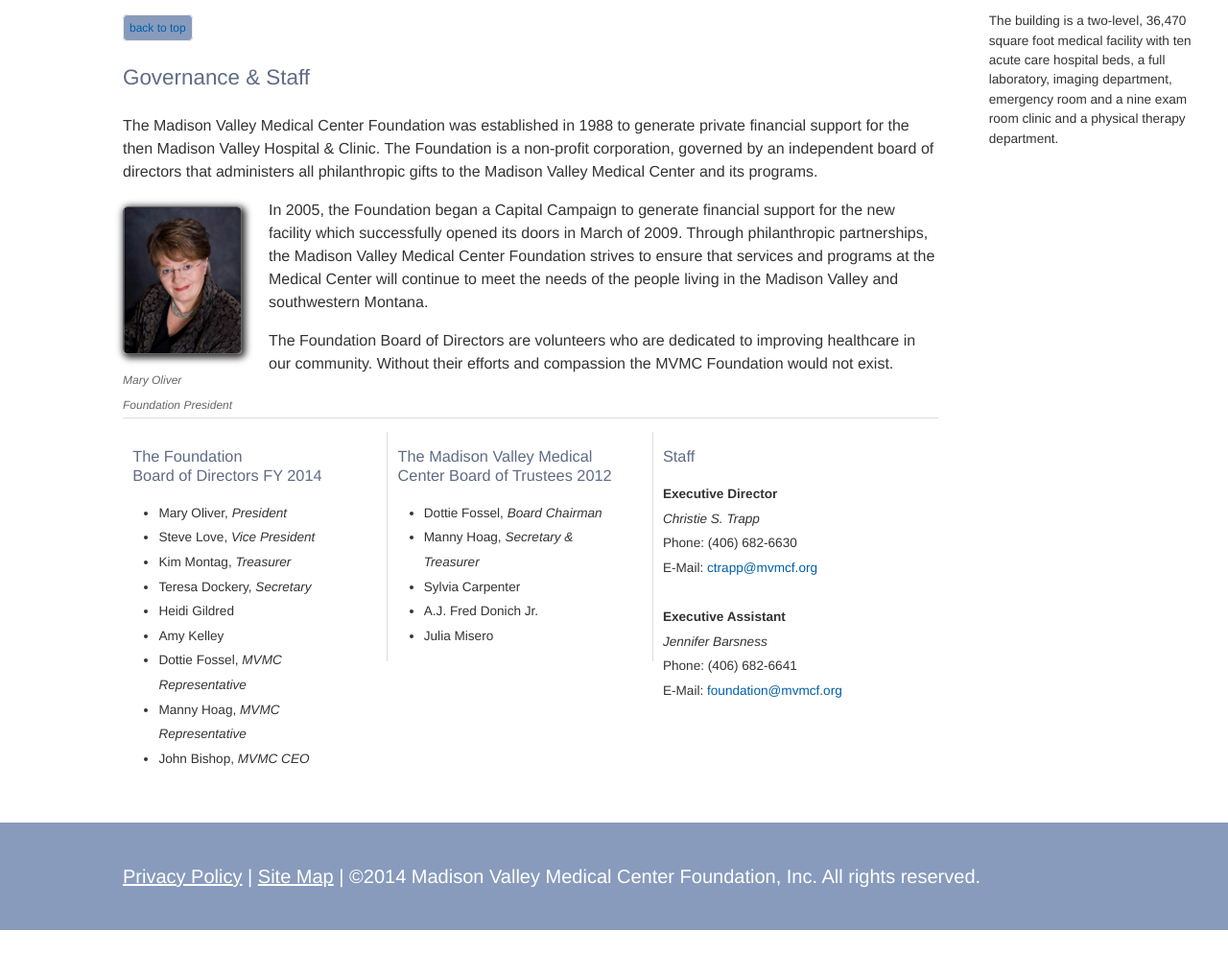
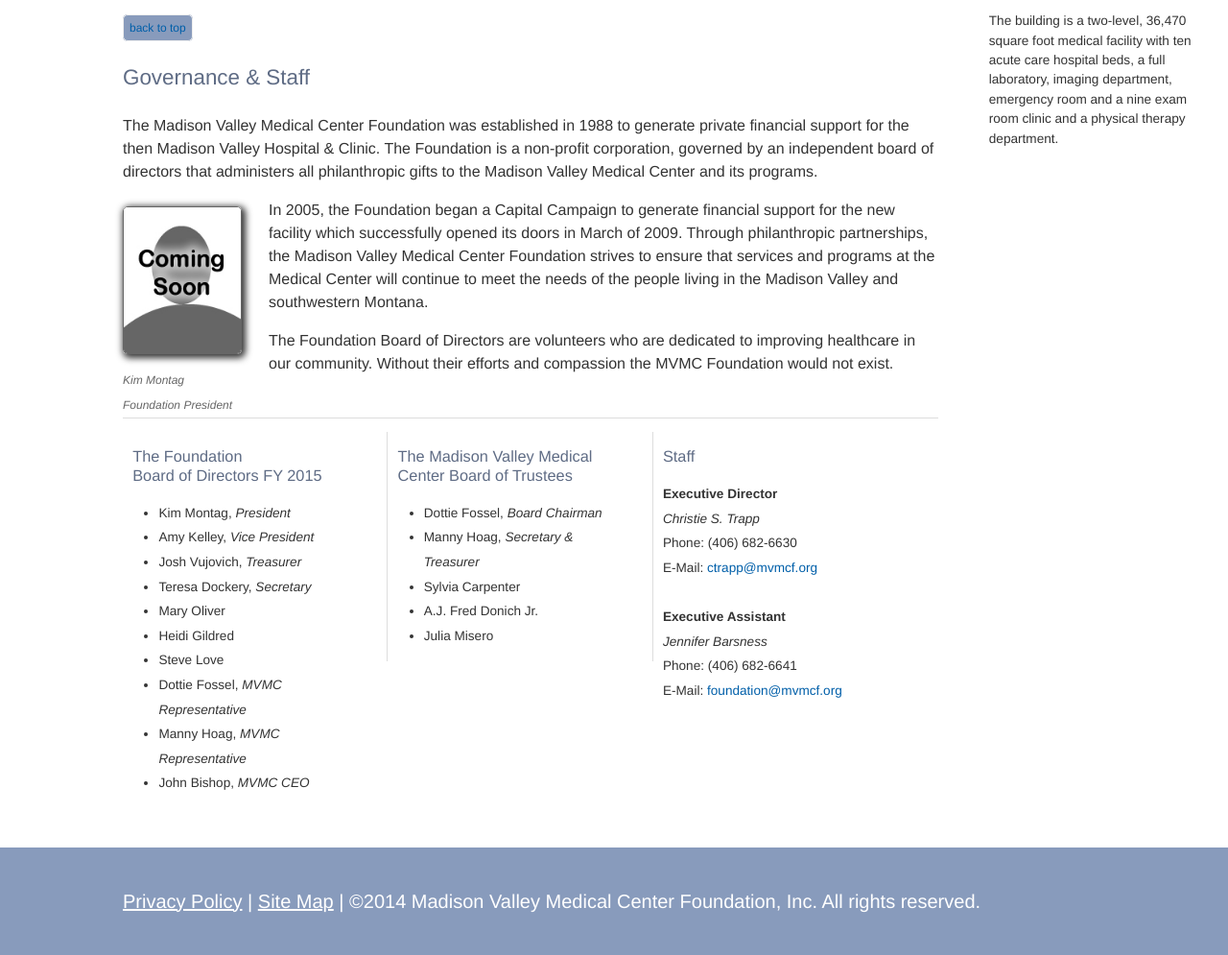
Before and after one commit to polarbeardesign/mvmcf, a PHP site: page /aboutus.php in a window 1280 px wide. Shown: the part 903-1898 px from the top of the page at 96% size. Before the commit the page ends 1872 px from the top, so only its background shows below. Run offline with PHP 8.4, Linux system fonts and the light colour scheme.

Commit message:
updates to governance and bio

```diff
--- a/aboutus.php
+++ b/aboutus.php
@@ -43,7 +43,7 @@
 <p>The Madison Valley Medical Center Foundation was established in 1988 to generate private financial support for the then Madison Valley Hospital &amp; Clinic. The Foundation is a non-profit corporation, governed by an independent board of directors that administers all philanthropic gifts to the Madison Valley Medical Center and its programs.</p>
 
 <div class="cell">
-  <img src="photos/mary_oliver_color_sm.jpg" alt="Mary Oliver, President" class="head-shot" /><div class="picture-title">Mary Oliver<br />Foundation President</div>
+  <img src="photos/coming_soon.jpg" alt="Coming Soon" class="head-shot" /><div class="picture-title">Kim Montag<br />Foundation President</div>
 </div>
 <p>In 2005, the Foundation began a Capital Campaign to generate financial support for the new facility which successfully opened its doors in March of 2009. Through philanthropic partnerships, the Madison Valley Medical Center Foundation strives to ensure that services and programs at the Medical Center will continue to meet the needs of the people living in the Madison Valley and southwestern Montana.</p>
 
@@ -51,21 +51,22 @@
 
 <div class="row" style="min-width: 750px; font-size: 0.85em; border-top: 1px solid #ddd; padding-top: 1em;">
   <div class="cell" style="width: 30%; min-width: 225px; padding: 0 0.75em;">
-   <h3>The Foundation<br />Board of Directors FY 2014</h3>
+   <h3>The Foundation<br />Board of Directors FY 2015</h3>
    <ul>
-     <li>Mary Oliver, <em>President</em></li>
-     <li>Steve Love, <em>Vice President</em></li>
-     <li>Kim Montag, <em>Treasurer</em></li>
+     <li>Kim Montag, <em>President</em></li>
+     <li>Amy Kelley, <em>Vice President</em></li>
+     <li>Josh Vujovich, <em>Treasurer</em></li>
      <li>Teresa Dockery, <em>Secretary</em></li>
+     <li>Mary Oliver</li>
      <li>Heidi Gildred</li>
-     <li>Amy Kelley</li>
+     <li>Steve Love</li>
      <li>Dottie Fossel, <em>MVMC Representative</em></li>
-     <li>Manny Hoag, <em>MVMC Representative</em> </li>
+     <li>Manny Hoag, <em>MVMC Representative</em></li>
      <li>John Bishop, <em>MVMC CEO</em></li>
     </ul>
   </div>
   <div class="cell" style="width: 30%; min-width: 225px; padding: 0 0.75em; border-left: 1px solid #ddd; border-right: 1px solid #ddd;">
-    <h3>The Madison Valley Medical Center Board of Trustees 2012</h3>
+    <h3>The Madison Valley Medical Center Board of Trustees</h3>
     <ul>
       <li>Dottie Fossel, <em>Board Chairman</em></li>
       <li>Manny Hoag,<em> Secretary &amp; Treasurer</em></li>
--- a/contactus.php
+++ b/contactus.php
@@ -48,7 +48,9 @@
 Phone: (406) 682-6630<br />
 E-Mail: <a href="mailto:ctrapp@mvmcf.org">ctrapp@mvmcf.org</a></p>
 
-<p>Christie joined the Madison Valley Medical Center Foundation in the Winter of 2010, bringing her 20 years of experience in nonprofit and business management to the organization. Prior to joining the Foundation, Christie helped to build the impact and long-term sustainability of a Texas nonprofit, Habitat for Humanity, dedicated to low-income families, was active in the development of the 2030 Comprehensive Plan of her adopted community Georgetown, TX, and assisted global technology companies to communicate their value across U.S., Asian and European markets. In so doing, Christie gained the ability to work with diverse constituencies and forge local and global partnerships to bring services to fruition.  With a background in biology, and a lifetime of appreciation of the Madison Valley, Christie is glad to be back home in Montana, and able to use her strategic planning, donor relations, media and organizational abilities to promote the interdependence of quality health care and improved health outcomes.</p>
+<p>Christie Trapp joined the Madison Valley Medical Center Foundation in the winter of 2010, bringing more than 20 years of executive experience in non-profit and business management to the Foundation.</p>
+<p>Prior to joining the Foundation, Christie helped to build impact and create long-term sustainability of a Texas non-profit Habitat for Humanity who is dedicated to the principle that that every man, woman and child should have a decent, safe and affordable place to live.  Christie was also influential in the development of the City of Georgetown, Texas 2030 Comprehensive Communication Plan. In addition,  she worked for more than seven years for the global photomask lithography division of DuPont in the marketing department to communicate the  company's value across U.S., Asian and European markets.</p>
+<p>With a life time appreciation of the Madison Valley, Christie is glad to be back home in Montana and able to use her strategic vision and donor relations to promote the interdependence of quality health care and improved health outcomes for visitors and residents of the Madison Valley.</p>
 </div>
 </div>
 
```
Also changed, not shown: photos/coming_soon.jpg (added).
